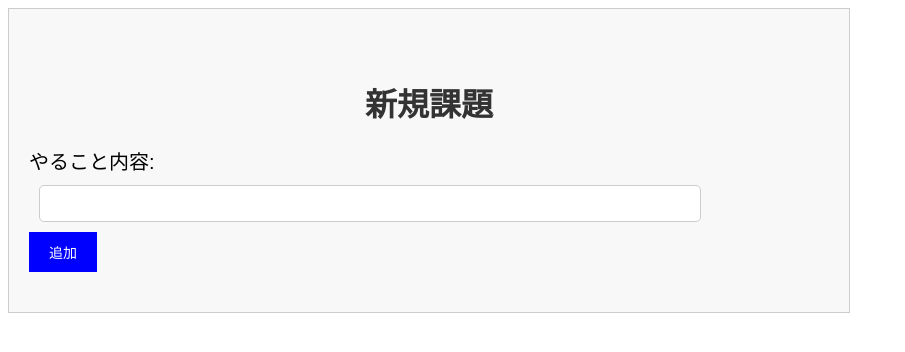
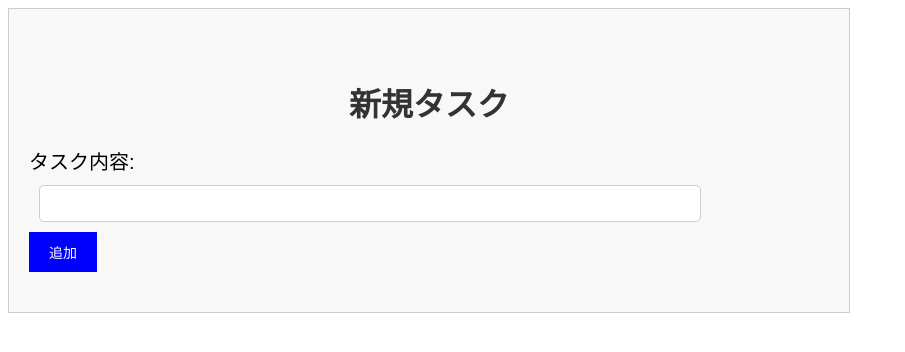
Before and after one commit to e-t-21/flask--migrate-sample, a Flask app: page /new in a window 1280 px wide. Shown: the top 352 px of the page, without its empty margins (0-905 px from the left). Run offline with Flask 3, Linux system fonts and the light colour scheme.

Commit message:
HTML修正（その２）

```diff
--- a/templates/index.html
+++ b/templates/index.html
@@ -10,7 +10,7 @@
   <div class="container">
     <a href="{{ url_for('new_task') }}" class="button">新規作成</a>
     <hr>
-    <h2 class="no-complete">未完了：やること一覧</h2>
+    <h2 class="no-complete">未完了：タスク一覧</h2>
     <ul>
       {% for task in uncompleted_tasks %}
       <div>
@@ -22,7 +22,7 @@
       {% endfor %}
     </ul>
     <hr>
-    <h2 class="complete">完了：やること一覧</h2>
+    <h2 class="complete">完了：タスク一覧</h2>
     <ul>
       {% for task in completed_tasks %}
       <div>
--- a/templates/new_task.html
+++ b/templates/new_task.html
@@ -8,9 +8,9 @@
 
 <body>
   <div class="container">
-    <h1>新規課題</h1>
+    <h1>新規タスク</h1>
     <form method="POST" action="{{ url_for('new_task') }}">
-      <label for="content">やること内容:</label><br>
+      <label for="content">タスク内容:</label><br>
       <input type="text" id="content" name="content" class="text-input"><br>
       <input type="submit" value="追加" class="button">
     </form>
```
Also changed, not shown: data.sqlite.
